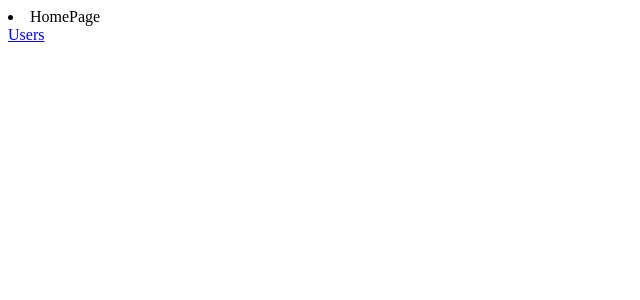
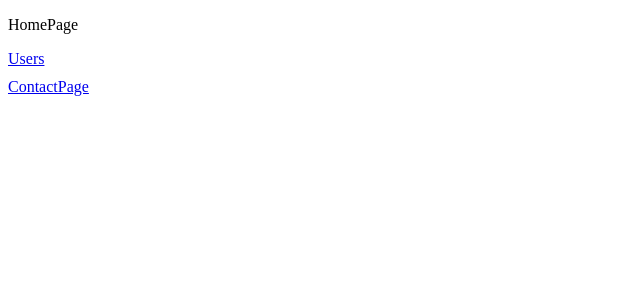
Before and after one commit to Jags2323/RoutingWithReact, a React (Vite) app in the folder RouteWithReact/: page / in a window 1280 px wide. Shown: the top 300 px of the page, without its empty margins (0-640 px from the left). Built offline with nearby package versions, Linux system fonts and the light colour scheme.

Commit message:
navigation between pages

```diff
--- /dev/null
+++ b/RouteWithReact/src/components/ContactPage.tsx
@@ -0,0 +1,19 @@
+import { useNavigate } from "react-router-dom";
+
+const ContactPage = () => {
+  const navigate = useNavigate();
+
+  return (
+    <form
+      onSubmit={(event) => {
+        event.preventDefault();
+        // redirect the user to homepage
+        navigate("/");
+      }}
+    >
+      <button className="btn btn-primary">submit</button>
+    </form>
+  );
+};
+
+export default ContactPage;
--- a/RouteWithReact/src/components/HomePage.tsx
+++ b/RouteWithReact/src/components/HomePage.tsx
@@ -1,9 +1,18 @@
+import { Link } from "react-router-dom";
+
 const HomePage = () => {
   return (
-    <div>
-      <li>HomePage</li>
-      <a href="http://localhost:5173/users">Users</a>
-    </div>
+    <>
+      <p>HomePage</p>
+
+      <Link to="/users" style={{ display: "block", marginBottom: "10px" }}>
+        Users
+      </Link>
+      <Link to="/contact" style={{ display: "block" }}>
+        ContactPage
+      </Link>
+      {/* <a href="/users">Users</a> */}
+    </>
   );
 };
 
--- a/RouteWithReact/src/components/ListPage.tsx
+++ b/RouteWithReact/src/components/ListPage.tsx
@@ -1,12 +1,19 @@
+import { useNavigate } from "react-router-dom";
+
 const ListPage = () => {
+    const navigate = useNavigate();
   return (
-    <div>
+    <form onSubmit={(event) =>{
+        event.preventDefault();
+        navigate("/");
+    }}>
       <ul>
         <li>jags</li>
         <li>kittu</li>
         <li>reddy</li>
       </ul>
-    </div>
+      <button className="btn btn-primary">submit</button>
+    </form>
   );
 };
 
--- a/RouteWithReact/src/main.tsx
+++ b/RouteWithReact/src/main.tsx
@@ -1,6 +1,5 @@
 import React from "react";
 import ReactDOM from "react-dom/client";
-import App from "./App.tsx";
 import "./index.css";
 import router from "./routing/routing.tsx";
 import { RouterProvider } from "react-router-dom";
--- a/RouteWithReact/src/routing/routing.tsx
+++ b/RouteWithReact/src/routing/routing.tsx
@@ -1,12 +1,14 @@
 import { createBrowserRouter } from "react-router-dom";
 import HomePage from "../components/HomePage";
 import ListPage from "../components/ListPage";
+import ContactPage from "../components/ContactPage";
 
 // array of route objects
 // two properties path and element to render in that path
 const router = createBrowserRouter([
   { path: "/", element: <HomePage /> },
   { path: "/users", element: <ListPage /> },
+  { path: "/contact", element: <ContactPage /> },
 ]);
 
 export default router;
```
